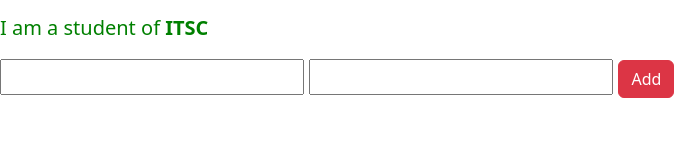
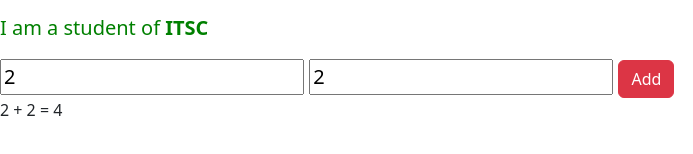
Before and after one commit to Ygilany/ITSC-workshop-demo, a plain HTML site: page index.html in a window 1280 px wide. Both pictures are taken after a click on the button "Add". Shown: the part 308-462 px from the top of the page, 0-693 px from the left. Drawn offline with nearby package versions, Linux system fonts and the light colour scheme.

Commit message:
made some more changed

```diff
--- a/index.html
+++ b/index.html
@@ -47,11 +47,12 @@
   <div class="paragraph-divs">
     <p id="third-paragraph">My name is <b>Yahya</b></p>
     <p>I am a student of <b>ITSC</b></p>
-    <input type="text" id="input1">
-    <input type="text" id="input2">
+    <input type="text" id="input1" value="2">
+    <input type="text" id="input2" value="2">
     <button class="btn btn-danger" id="add-btn">Add</button>
   </div>
 
+  <p id="fourth-paragraph"></p>
   <ul id="list"></ul>
 
   <script src="https://cdn.jsdelivr.net/npm/bootstrap@5.3.2/dist/js/bootstrap.bundle.min.js" integrity="sha384-C6RzsynM9kWDrMNeT87bh95OGNyZPhcTNXj1NW7RuBCsyN/o0jlpcV8Qyq46cDfL" crossorigin="anonymous"></script>
--- a/index.js
+++ b/index.js
@@ -2,6 +2,7 @@
 const input1 = document.querySelector('#input1');
 const input2 = document.querySelector('#input2');
 const list = document.querySelector('#list');
+const paragraph = document.querySelector('#fourth-paragraph');
 
 const add = (arg1, arg2) => Number(arg1) + Number(arg2);
 
@@ -19,4 +20,7 @@
     const result = add(input1Value, input2Value);
     const resultNarrative = `${input1Value} + ${input2Value} = ${result}`;
     console.log(resultNarrative);
+
+    paragraph.innerHTML = `${paragraph.innerHTML} ${resultNarrative} <br/>`;
+
 });
```
